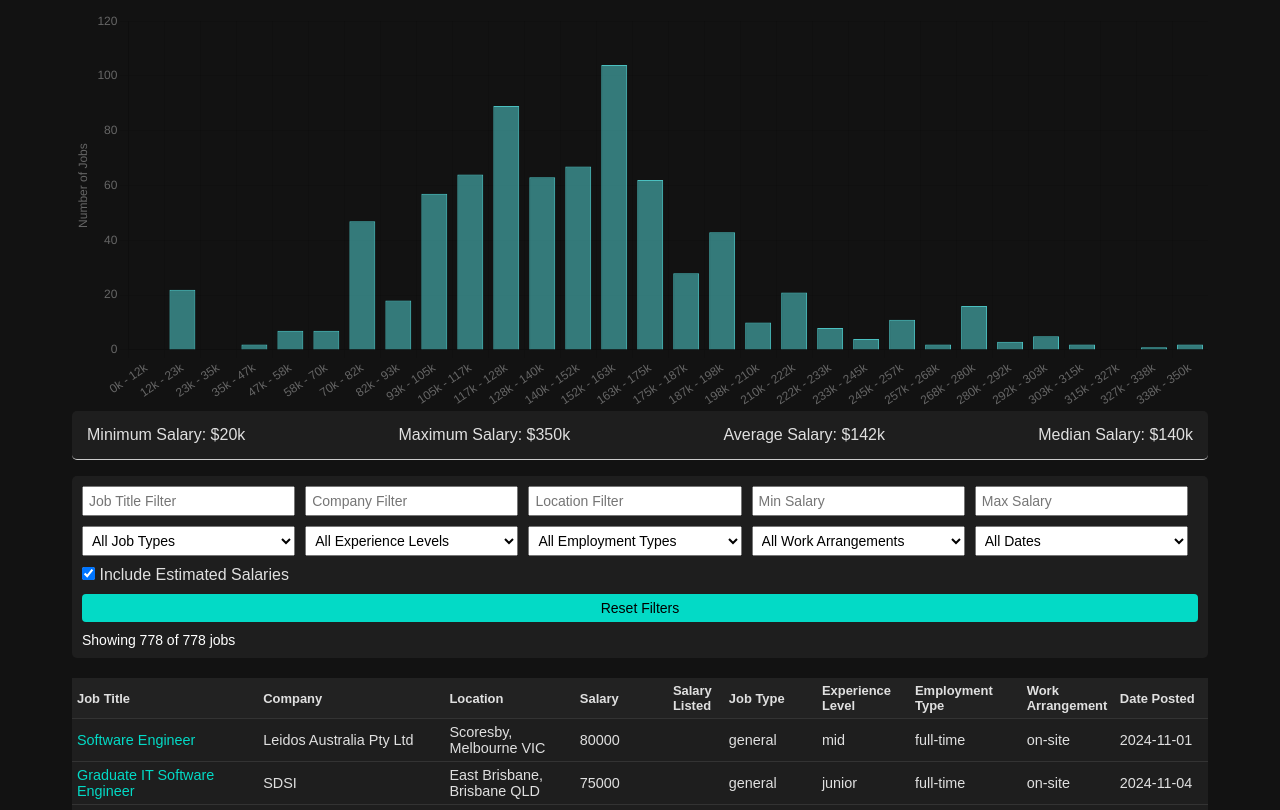
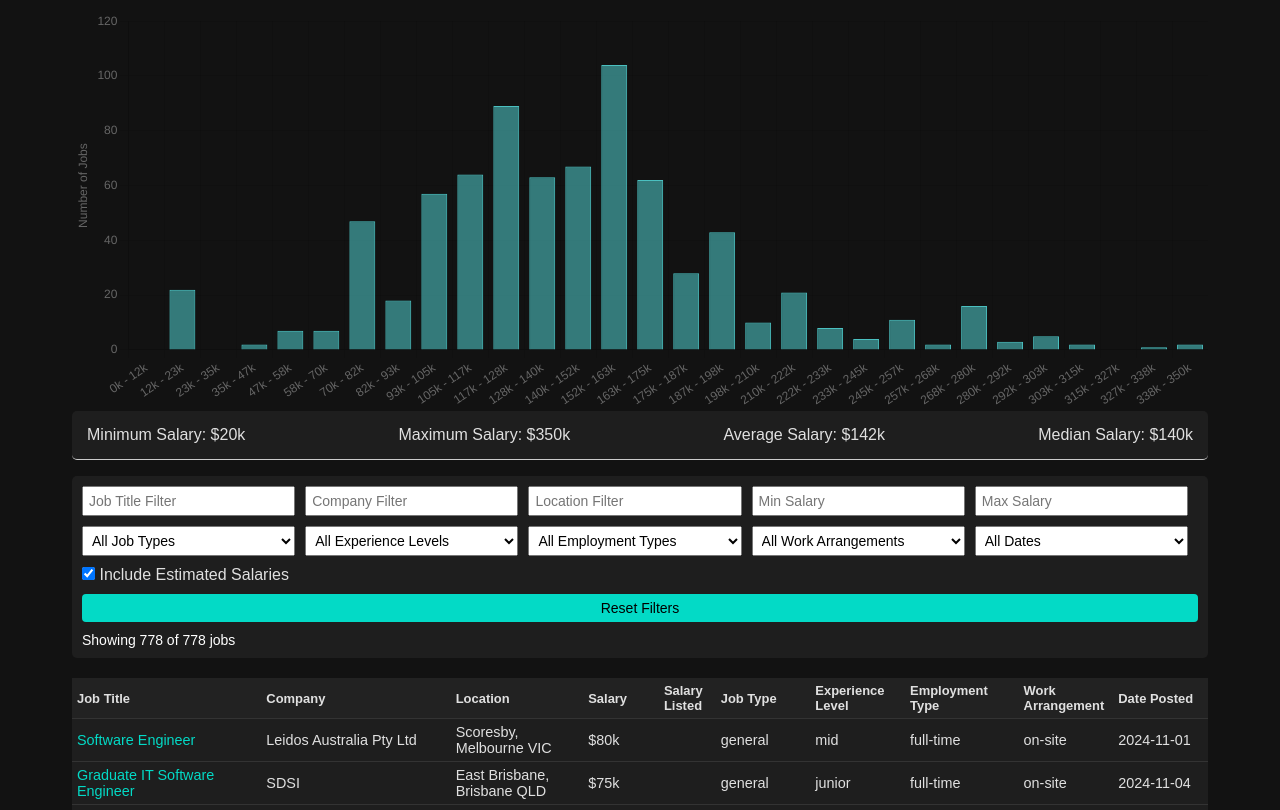
Before and after one commit to E-r-i-k/e-r-i-k.github.io, a plain HTML site: page index.html in a window 1280 px wide. Shown: the part 136-946 px from the top of the page. Drawn offline with nearby package versions, Linux system fonts and the light colour scheme.

Commit message:
style: format salary to

```diff
--- a/script.js
+++ b/script.js
@@ -118,7 +118,7 @@ document.addEventListener("DOMContentLoaded", () => {
                 <td><a href="${job.link}" target="_blank" class="job-link">${job.job_title}</a></td>
                 <td>${job.company}</td>
                 <td>${job.location}</td>
-                <td>${job.salary}</td>
+                <td>${(job.salary === null ? null : "$" + (job.salary/1000).toFixed(0) + "k")}</td>
                 <td>${job.is_estimated_salary ? '' : '✔'}</td>
                 <td>${job.job_type}</td>
                 <td>${job.experience_level}</td>
--- a/styles.css
+++ b/styles.css
@@ -204,7 +204,7 @@ tbody tr:hover {
 th:nth-child(1), td:nth-child(1) { width: 10%; }   /* Job Title */
 th:nth-child(2), td:nth-child(2) { width: 10%; }   /* Company */
 th:nth-child(3), td:nth-child(3) { width: 7%; }   /* Location */
-th:nth-child(4), td:nth-child(4) { width: 5%; }   /* Salary */
+th:nth-child(4), td:nth-child(4) { width: 4%; }   /* Salary */
 th:nth-child(5), td:nth-child(5) { width: 3%; }   /* Estimated */
 th:nth-child(6), td:nth-child(6) { width: 5%; }   /* Job Type */
 th:nth-child(7), td:nth-child(7) { width: 5%; }   /* Experience Level */
```
